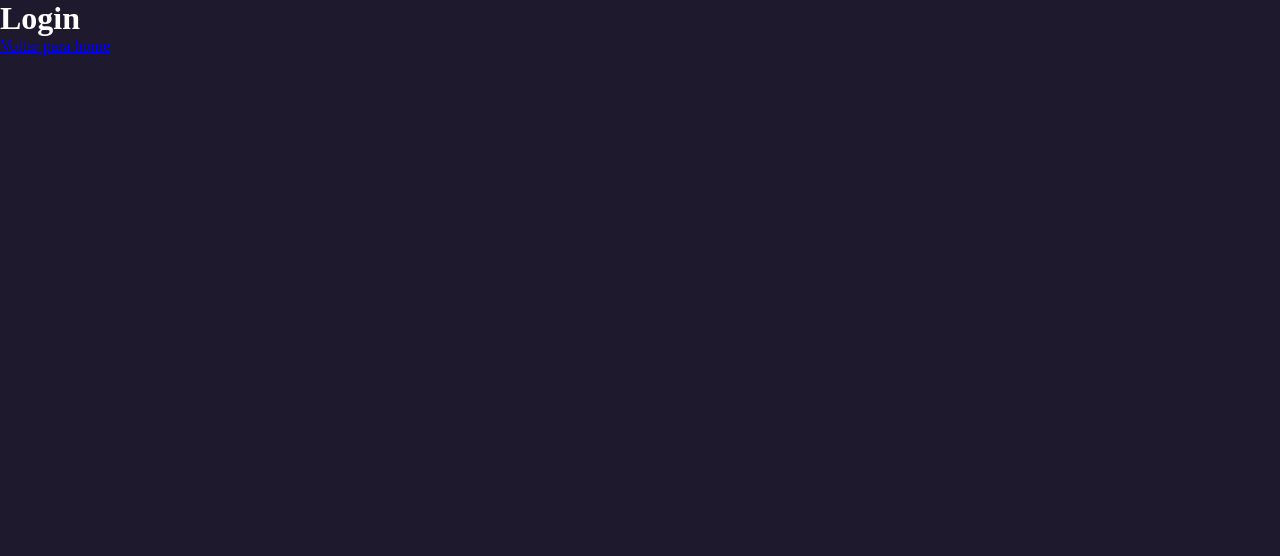
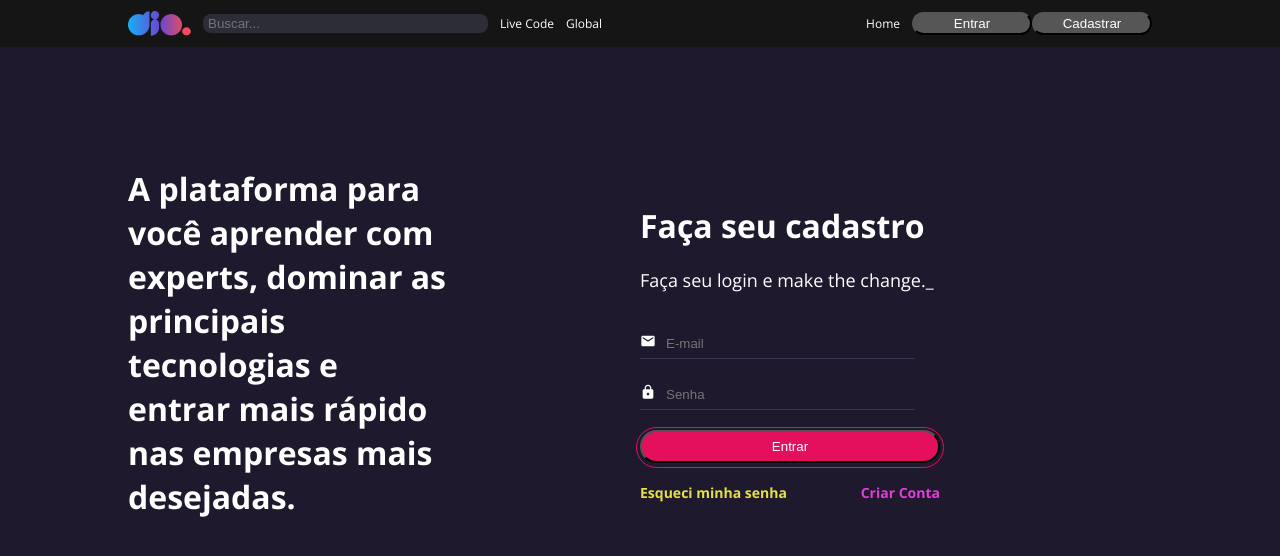
Before and after one commit to roschel/react-dio, a React (Create React App) app: page /login in a window 1280 px wide. Shown: the top 556 px of the page. Built offline with nearby package versions, Linux system fonts and the light colour scheme.

Commit message:
tela de login

```diff
--- a/package.json
+++ b/package.json
@@ -8,6 +8,7 @@
     "@testing-library/user-event": "^13.5.0",
     "react": "^18.3.1",
     "react-dom": "^18.3.1",
+    "react-icons": "^5.2.1",
     "react-router-dom": "^6.24.1",
     "react-scripts": "5.0.1",
     "styled-components": "^6.1.11",
--- a/src/components/Input/index.jsx
+++ b/src/components/Input/index.jsx
@@ -1,12 +1,13 @@
 import React from "react";
 
 import { IconContainer, InputContainer, InputText } from "./styles";
+
 const Input = ({ leftIcon, name, ...rest }) => {
   return (
-    <IconContainer>
+    <InputContainer>
       {leftIcon ? <IconContainer>{leftIcon}</IconContainer> : null}
       <InputText {...rest} />
-    </IconContainer>
+    </InputContainer>
   );
 };
 
--- a/src/components/Input/styles.js
+++ b/src/components/Input/styles.js
@@ -17,6 +17,7 @@
 
 export const InputText = styled.input`
   background-color: transparent;
+  width: 100%;
   color: #fff;
   border: 0;
   height: 30px;
--- a/src/pages/Login/index.jsx
+++ b/src/pages/Login/index.jsx
@@ -1,11 +1,53 @@
-import {Link } from "react-router-dom"
+import { MdEmail, MdLock } from "react-icons/md";
+
+import { Button } from "../../components/Button";
+import { Header } from "../../components/Header";
+import { Input } from "../../components/Input";
+import {
+  Column,
+  Container,
+  CriarText,
+  EsqueciText,
+  Row,
+  SubTitleLogin,
+  Title,
+  TitleLogin,
+  Wrapper,
+} from "./styles";
+
 const Login = () => {
-    return (
-        <>
-            <h1>Login</h1>
-            <Link to="/">Voltar para home</Link>
-        </>
-    )
+  return (
+    <>
+      <Header />
+      <Container>
+        <Column>
+          <Title>
+            A plataforma para você aprender com experts, dominar as principais
+            tecnologias e entrar mais rápido nas empresas mais desejadas.
+          </Title>
+        </Column>
+        <Column>
+          <Wrapper>
+            <TitleLogin>Faça seu cadastro</TitleLogin>
+            <SubTitleLogin>Faça seu login e make the change._</SubTitleLogin>
+            <form action="">
+              <Input placeholder="E-mail" leftIcon={<MdEmail />} />
+              <Input
+                placeholder="Senha"
+                type="password"
+                leftIcon={<MdLock />}
+              />
+              <Button title={"Entrar"} variant="secondary" />
+            </form>
+            <Row>
+              <EsqueciText>Esqueci minha senha</EsqueciText>
+              <CriarText>Criar Conta</CriarText>
+            </Row>
+          </Wrapper>
+        </Column>
+      </Container>
+    </>
+  );
 };
 
-export {Login}
+export { Login };
--- /dev/null
+++ b/src/pages/Login/styles.js
@@ -0,0 +1,79 @@
+import { styled } from "styled-components";
+
+export const Container = styled.main`
+  width: 100%;
+  max-width: 80%;
+  margin: 0 auto;
+  margin-top: 120px;
+
+  display: flex;
+  flex-direction: row;
+  justify-content: space-between;
+  align-items: center;
+`;
+
+export const Wrapper = styled.div`
+  max-width: 300px;
+`;
+
+export const Column = styled.div`
+  flex: 1;
+`;
+
+export const Row = styled.div`
+  display: flex;
+  flex-direction: row;
+  justify-content: space-between;
+  align-items: center;
+  margin-top: 20px;
+`;
+
+export const Title = styled.h2`
+  font-family: "Open Sans";
+  font-style: normal;
+  font-weight: 700;
+  font-size: 32px;
+  width: 320px;
+  margin-bottom: 20px;
+  line-height: 44px;
+
+  color: #ffffff;
+`;
+
+export const TitleLogin = styled.p`
+  font-family: "Open Sans";
+  font-style: normal;
+  font-weight: 700;
+  font-size: 32px;
+  margin-bottom: 20px;
+  line-height: 44px;
+`;
+
+export const SubTitleLogin = styled.p`
+  font-family: "Open Sans";
+  font-style: normal;
+  font-weight: 400;
+  font-size: 18px;
+  margin-bottom: 35px;
+  line-height: 25px;
+`;
+
+export const EsqueciText = styled.p`
+  font-family: "Open Sans";
+  font-style: normal;
+  font-weight: 700;
+  font-size: 14px;
+  line-height: 19px;
+
+  color: #e5e044;
+`;
+
+export const CriarText = styled.p`
+  font-family: "Open Sans";
+  font-style: normal;
+  font-weight: 700;
+  font-size: 14px;
+  line-height: 19px;
+
+  color: #e23dd7;
+`;
```
Also changed, not shown: 1 other file (tests, documents, lock files or other folders).
